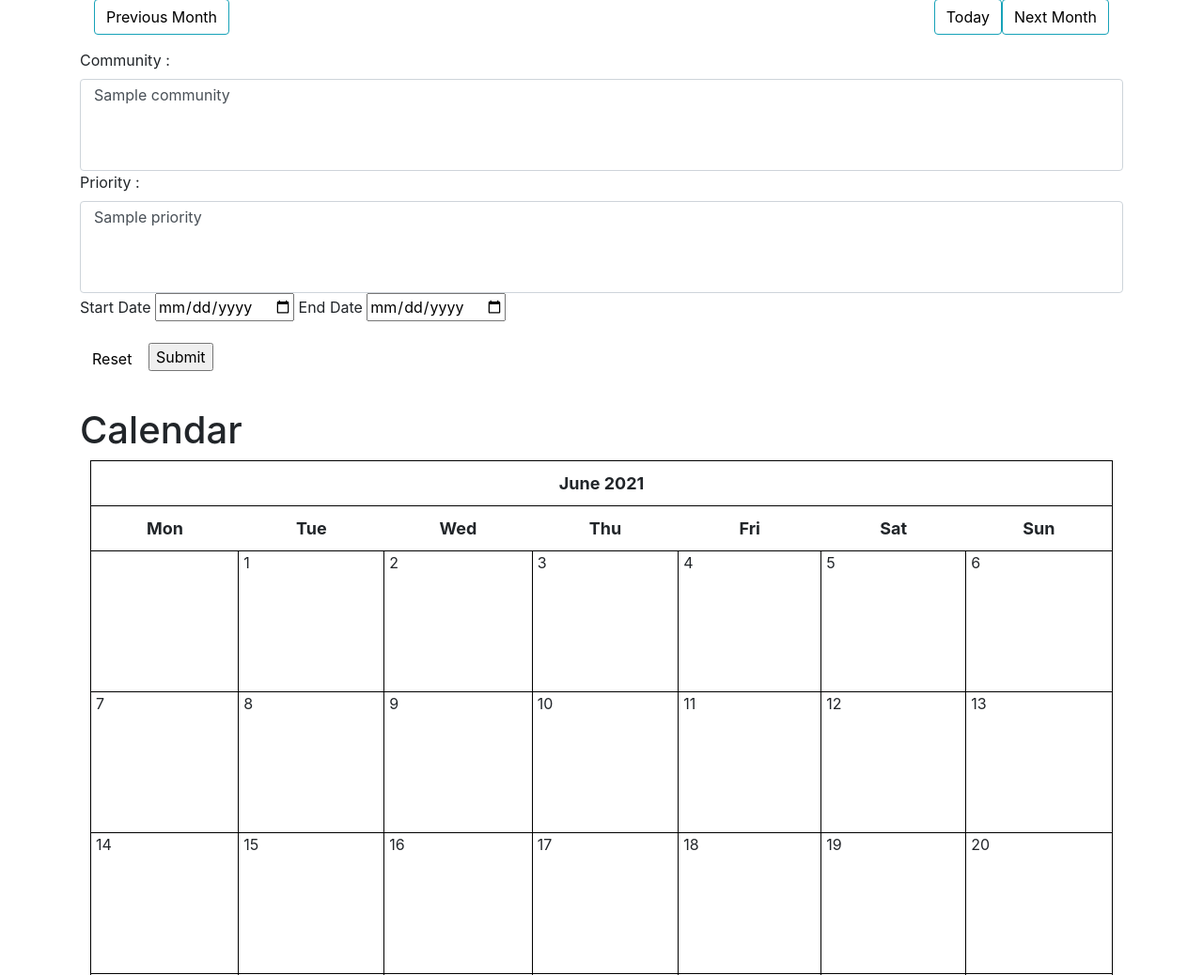
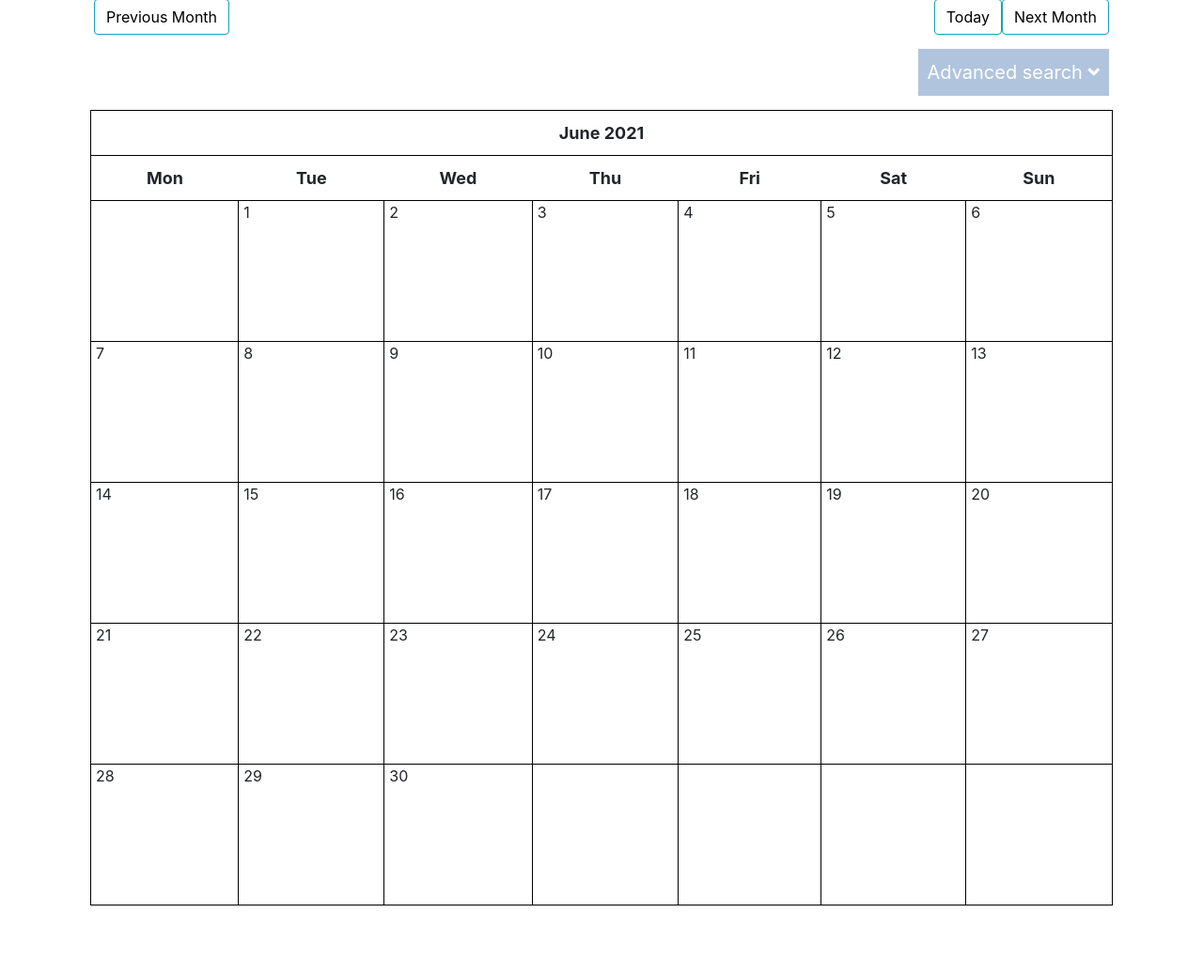
Before and after one commit to gabrielhayoun/communitymanager, a Django app: page /calendar/month/None/None/None/None in a window 1280 px wide. Shown: the part 56-1094 px from the top of the page at 94% size. After the commit the page ends 1020 px from the top, so only its background shows below. Run offline with Django 3.2, Linux system fonts and the light colour scheme; a user stored in the database is signed in; tables that the repository leaves empty hold one stand-in row (values such as "Sample post"); parts of the project's set-up code (start-up, migrations or seed data) failed here and were passed over; some libraries are stand-ins or nearby versions.

Commit message:
first commit for html and css presentation

```diff
--- a/projet/communitymanager/templates/communitymanager/calendar1.html
+++ b/projet/communitymanager/templates/communitymanager/calendar1.html
@@ -7,18 +7,33 @@
 
 <div class="container">
     <div class="clearfix">
-        <a class="btn btn-info left" href="{%url 'calendar_form' view='month' month=prev_month community=community_url priority=priority_url start_date=start_date_url end_date=end_date_url %}"> Previous Month </a>
-        <a class="btn btn-info right" href="{%url 'calendar_form' view='month' month=next_month community=community_url priority=priority_url start_date=start_date_url end_date=end_date_url %}"> Next Month </a>
-        <a class="btn btn-info right" href="{%url 'calendar_form' view='month' month=today community=community_url priority=priority_url start_date=start_date_url end_date=end_date_url %}"> Today </a>
+        <a class="btn btn-info left"
+           href="{%url 'calendar_form' view='month' month=prev_month community=community_url priority=priority_url start_date=start_date_url end_date=end_date_url %}">
+            Previous Month </a>
+        <a class="btn btn-info right"
+           href="{%url 'calendar_form' view='month' month=next_month community=community_url priority=priority_url start_date=start_date_url end_date=end_date_url %}">
+            Next Month </a>
+        <a class="btn btn-info right"
+           href="{%url 'calendar_form' view='month' month=today community=community_url priority=priority_url start_date=start_date_url end_date=end_date_url %}">
+            Today </a>
     </div>
 </div>
 
 <div class="container">
-    <form method="post" action="{%url 'calendar_form' view='month' month=month community=community_url priority=priority_url start_date=start_date_url end_date=end_date_url %}" id=calendar_form" class="needs-validation">
-        <div class="form-group">
+    <div class="clearfix">
+        <div class="float-right">
+            <form method="post"
+                  action="{%url 'calendar_form' view='month' month=month community=community_url priority=priority_url start_date=start_date_url end_date=end_date_url %}"
+                  id=calendar_form" class="needs-validation">
+                <nav class="advancedsearch">
+                    <ul>
+                        <!-- Début du menu déroulant -->
+                        <li>
+                            <div>Advanced search <i class='fas fa-angle-down' style="font-size:20px;"></i></div>
+                            <ul>
                                 {% csrf_token %}
                                 {# Community #}
-            <label for="id_community">Community :</label>
+                                <li><label for="id_community">Community :</label>
                                     <select class="form-control" id="id_community" name="community" multiple>
                                         {% for commu in user_community %}
                                         {% if commu in community_form and all_community == 0 %}
@@ -27,8 +42,8 @@
                                         <option value={{commu.id}}>{{commu}}</option>
                                         {% endif %}
                                         {% endfor %}
-            </select>
-            {# Priority #}
+                                    </select></li>
+                                <li>{# Priority #}
                                     <label for="id_priority">Priority :</label>
                                     <select class="form-control" id="id_priority" name="priority" multiple>
                                         {% for priority in priorities %}
@@ -38,22 +53,29 @@
                                         <option value="{{priority.id}}">{{priority}}</option>
                                         {% endif %}}
                                         {% endfor %}
-            </select>
-            {# Date #}
+                                    </select></li>
+                                <li>{# Date #}
                                     <label for="id_start_date">Start Date</label>
-            <input type="date" class="" id="id_start_date" name="start_date" value="{{start_date_url}}"/>
-            <label for="id_end_date">End Date</label>
-            <input type="date" class="" id="id_end_date" name="end_date" value="{{end_date_url}}"/>
-            <br>
-        </div>
-        <a class="btn" href="{%url 'calendar_form' view='month' month=month community='None' priority='None' start_date='None' end_date='None' %}">Reset</a>
-        <input type="submit" value="Submit">
+                                    <input type="date" class="" id="id_start_date" name="start_date"
+                                           value="{{start_date_url}}"/></li>
+
+                                <li><label for="id_end_date">End Date</label>
+                                    <input type="date" class="" id="id_end_date" name="end_date"
+                                           value="{{end_date_url}}"/>
+                                    <br></li>
+                                <li> <a class="btn"
+                                         href="{%url 'calendar_form' view='month' month=month community='None' priority='None' start_date='None' end_date='None' %}">Reset</a>
+                                    <input type="submit" value="Submit"></li>
+                            </ul>
+                        </li>
+                    </ul>
+                </nav>
             </form>
         </div>
-
+    </div>
+</div>
 
     <div class="container">
-    <h1 class="border-title">Calendar</h1>
         {{ cal }}
     </div>
     <link rel="stylesheet" href="{% static 'css/calendar1.css' %}"/>
--- a/projet/communitymanager/views.py
+++ b/projet/communitymanager/views.py
@@ -232,7 +232,7 @@ def calendar1(request):
     print("nope")
     return render(request, 'communitymanager/calendar.html', locals())
 
-
+@login_required()
 def CalendarView(request, **kwargs):
     #   TODO: view with week
     def prev_month(d):
```
Lines whose indentation alone changed are shown as unchanged.
